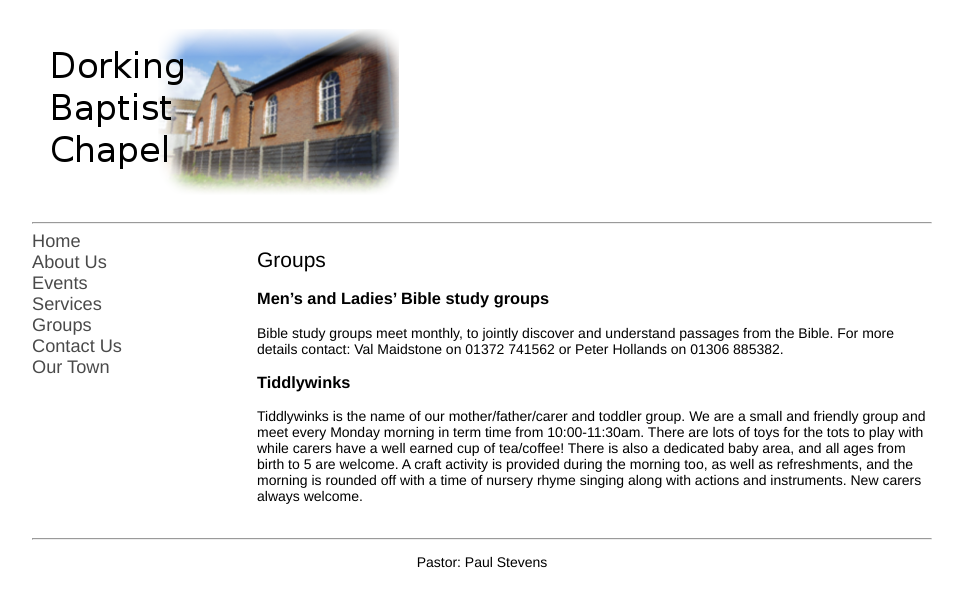
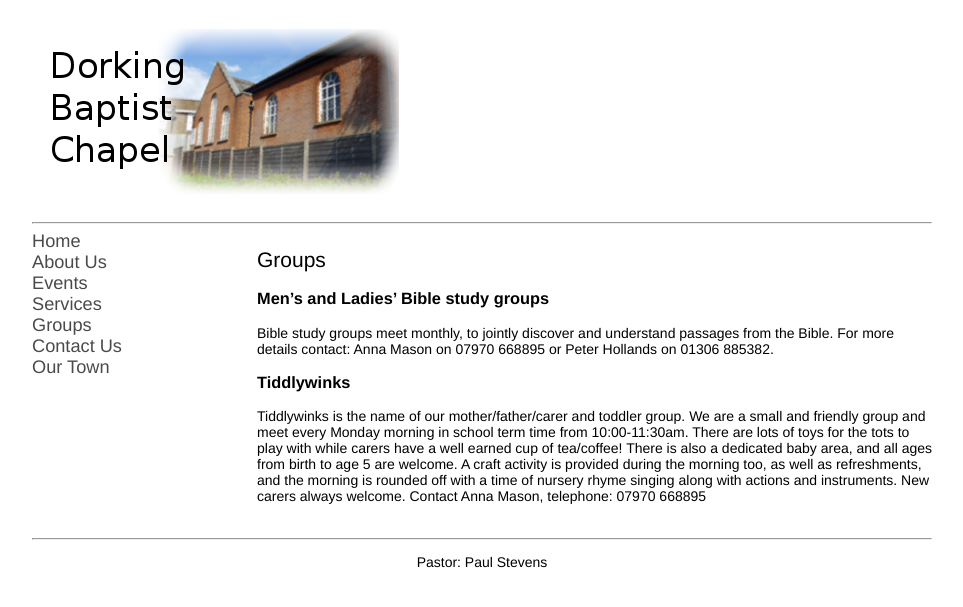
Before and after one commit to pandastreet/dorkingbaptistchapel.org.uk, a Jekyll site: the page built from groups.md, in a window 1280 px wide. Shown: the top 607 px of the page, without its empty margins (158-1121 px from the left). Built offline with Jekyll 4.4.1, drawn with Linux system fonts in a browser that asks for light colours; our own code applies the rules of GitHub Pages for plain Markdown files.

Commit message:
Update groups.md

```diff
--- a/groups.md
+++ b/groups.md
@@ -9,8 +9,8 @@ layout: default
 
 ### **Men's and Ladies' Bible study groups**
 
-Bible study groups meet monthly, to jointly discover and understand passages from the Bible.  For more details contact: Val Maidstone on 01372 741562 or Peter Hollands on 01306 885382.
+Bible study groups meet monthly, to jointly discover and understand passages from the Bible.  For more details contact: Anna Mason on 07970 668895 or Peter Hollands on 01306 885382.
 
 ### **Tiddlywinks**
 
-Tiddlywinks is the name of our mother/father/carer and toddler group. We are a small and friendly group and meet every Monday morning in term time from 10:00-11:30am. There are lots of toys for the tots to play with while carers have a well earned cup of tea/coffee! There is also a dedicated baby area, and all ages from birth to 5 are welcome. A craft activity is provided during the morning too, as well as refreshments, and the morning is rounded off with a time of nursery rhyme singing along with actions and instruments. New carers always welcome.
+Tiddlywinks is the name of our mother/father/carer and toddler group. We are a small and friendly group and meet every Monday morning in school term time from 10:00-11:30am. There are lots of toys for the tots to play with while carers have a well earned cup of tea/coffee! There is also a dedicated baby area, and all ages from birth to age 5 are welcome. A craft activity is provided during the morning too, as well as refreshments, and the morning is rounded off with a time of nursery rhyme singing along with actions and instruments. New carers always welcome.  Contact Anna Mason, telephone: 07970 668895
```
